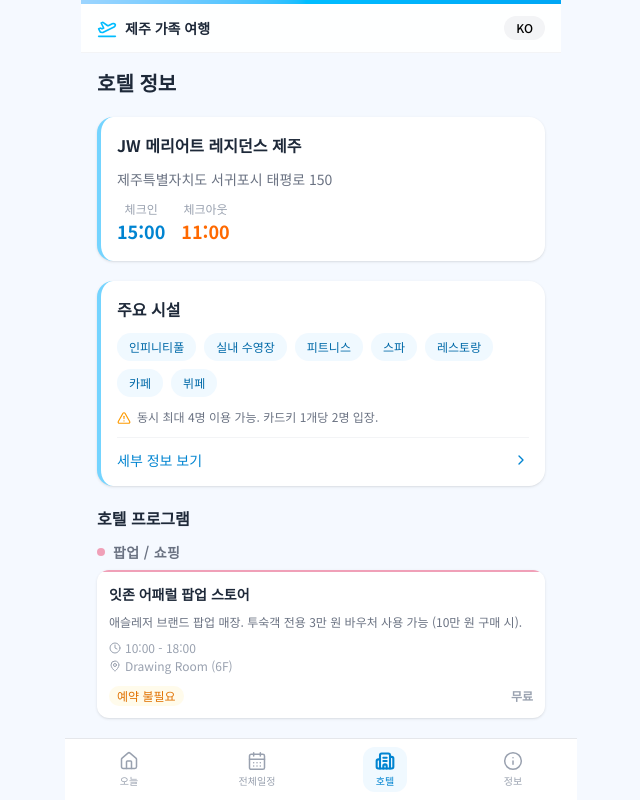
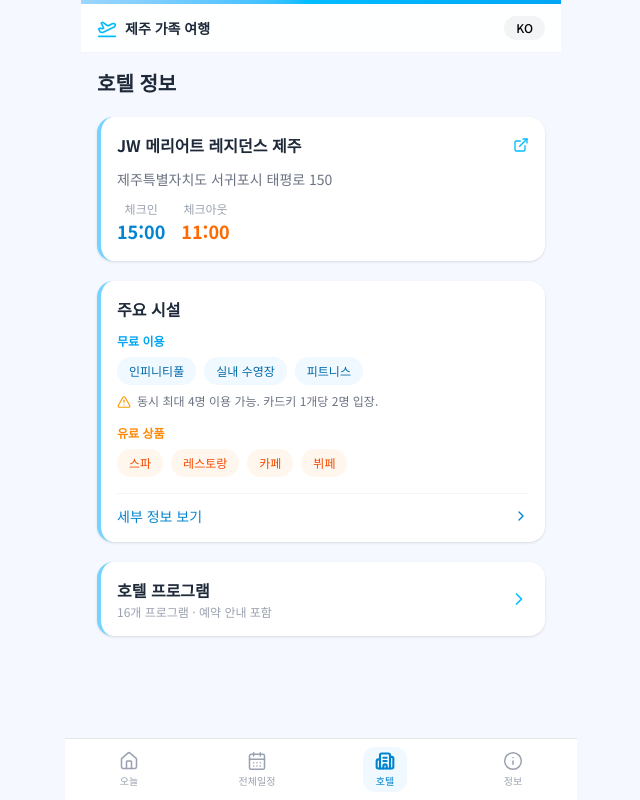
Before and after one commit to yglee8048/jeju-family-trip, a Next.js app: page /hotel in a window 1280 px wide. Shown: the top 800 px of the page, without its empty margins (319-959 px from the left). Built offline with nearby package versions, Linux system fonts and the light colour scheme.

Commit message:
feat: 스케쥴 일부 변경, 호텔 변경

```diff
--- a/app/hotel/page.tsx
+++ b/app/hotel/page.tsx
@@ -1,27 +1,12 @@
 'use client';
-import { Clock, MapPin, User, ExternalLink, AlertTriangle, ChevronRight } from 'lucide-react';
+import { ExternalLink, AlertTriangle, ChevronRight } from 'lucide-react';
 import Link from 'next/link';
 import { useApp } from '../../src/context/AppContext';
-import { hotelInfo, hotelPrograms } from '../../src/data/hotel';
+import { hotelInfo } from '../../src/data/hotel';
 import { t } from '../../src/i18n';
-
-const categoryColors = {
-  popup: 'bg-[#f0a0b8]',
-  morning: 'bg-sky-300',
-  afternoon: 'bg-[#5ec4b1]',
-  evening: 'bg-[#9b8fe8]',
-};
 
 export default function HotelPage() {
   const { lang } = useApp();
-
-  const categories = ['popup', 'morning', 'afternoon', 'evening'] as const;
-  const categoryLabels = {
-    popup: t(lang, 'hotel.popup'),
-    morning: t(lang, 'hotel.morning'),
-    afternoon: t(lang, 'hotel.afternoon'),
-    evening: t(lang, 'hotel.evening'),
-  };
 
   return (
     <div className="px-4 pt-4 pb-6 space-y-5 animate-fade-in">
@@ -29,7 +14,17 @@
 
       {/* Basic Info */}
       <div className="bg-white rounded-2xl p-4 shadow-sm border-l-4 border-sky-300 space-y-3">
-        <h2 className="font-bold text-gray-800">{hotelInfo.name[lang]}</h2>
+        <div className="flex items-center justify-between">
+          <h2 className="font-bold text-gray-800">{hotelInfo.name[lang]}</h2>
+          <a
+            href="https://jwmarriottresidencejeju.co.kr/complex-information/facility-information/"
+            target="_blank"
+            rel="noopener noreferrer"
+            className="text-sky-400 hover:text-sky-600 transition-colors"
+          >
+            <ExternalLink className="w-4 h-4" />
+          </a>
+        </div>
         <p className="text-sm text-gray-500">{hotelInfo.address[lang]}</p>
         <div className="flex gap-4">
           <div className="text-center">
@@ -46,18 +41,36 @@
       {/* Facilities */}
       <div className="bg-white rounded-2xl p-4 shadow-sm border-l-4 border-sky-300">
         <h2 className="font-bold text-gray-800 mb-3">{t(lang, 'hotel.facilities')}</h2>
-        <div className="flex flex-wrap gap-2">
-          {hotelInfo.facilities.map((f, i) => (
+
+        {/* 무료 */}
+        <p className="text-xs font-semibold text-sky-500 mb-2">
+          {lang === 'ko' ? '무료 이용' : '無料利用'}
+        </p>
+        <div className="flex flex-wrap gap-2 mb-1">
+          {hotelInfo.facilities.filter(f => !f.paid).map((f, i) => (
             <span key={i} className="bg-sky-50 text-sky-700 text-xs font-medium px-3 py-1.5 rounded-full">
               {f[lang]}
             </span>
           ))}
         </div>
-        <div className="flex items-start gap-1.5 text-xs text-gray-500 mt-3">
+        <div className="flex items-start gap-1.5 text-xs text-gray-500 mt-2 mb-4">
           <AlertTriangle className="w-3.5 h-3.5 text-amber-500 flex-shrink-0 mt-0.5" />
           <span>{hotelInfo.poolRule[lang]}</span>
         </div>
-        <div className="border-t border-gray-100 mt-3 pt-3">
+
+        {/* 유료 */}
+        <p className="text-xs font-semibold text-orange-400 mb-2">
+          {lang === 'ko' ? '유료 상품' : '有料サービス'}
+        </p>
+        <div className="flex flex-wrap gap-2 mb-4">
+          {hotelInfo.facilities.filter(f => f.paid).map((f, i) => (
+            <span key={i} className="bg-orange-50 text-orange-600 text-xs font-medium px-3 py-1.5 rounded-full">
+              {f[lang]}
+            </span>
+          ))}
+        </div>
+
+        <div className="border-t border-gray-100 pt-3">
           <Link href="/hotel/detail" className="flex items-center justify-between text-sm text-sky-600 font-medium">
             <span>{lang === 'ko' ? '세부 정보 보기' : '詳細情報を見る'}</span>
             <ChevronRight className="w-4 h-4" />
@@ -65,82 +78,18 @@
         </div>
       </div>
 
-      {/* Programs */}
-      <div>
-        <h2 className="text-base font-bold text-gray-800 mb-3">{t(lang, 'hotel.programs')}</h2>
-        {categories.map(cat => {
-          const programs = hotelPrograms.filter(p => p.category === cat);
-          if (programs.length === 0) return null;
-          return (
-            <div key={cat} className="mb-5">
-              <div className="flex items-center gap-2 mb-2">
-                <span className={`w-2 h-2 rounded-full ${categoryColors[cat]}`} />
-                <h3 className="text-sm font-semibold text-gray-500 uppercase tracking-wide">{categoryLabels[cat]}</h3>
-              </div>
-              <div className="space-y-2">
-                {programs.map(p => (
-                  <div key={p.id} className="bg-white rounded-xl overflow-hidden shadow-sm transition-shadow hover:shadow-md">
-                    <div className={`h-0.5 ${categoryColors[cat]}`} />
-                    <div className="p-3 space-y-2">
-                      {/* Name row */}
-                      <div className="text-sm font-semibold text-gray-800">{p.name[lang]}</div>
-
-                      {/* Description */}
-                      <div className="text-xs text-gray-500 leading-relaxed">{p.desc[lang]}</div>
-
-                      {/* Time / location / age */}
-                      <div className="text-xs text-gray-400 space-y-0.5">
-                        <div className="flex items-center gap-1">
-                          <Clock className="w-3 h-3 flex-shrink-0" />
-                          <span>{p.time}</span>
-                          {p.days && <span className="text-gray-400">({p.days})</span>}
-                        </div>
-                        <div className="flex items-center gap-1">
-                          <MapPin className="w-3 h-3 flex-shrink-0" />
-                          <span>{p.location[lang]}</span>
-                        </div>
-                        {p.minAge && (
-                          <div className="flex items-center gap-1">
-                            <User className="w-3 h-3 flex-shrink-0" />
-                            <span>{p.minAge}</span>
-                          </div>
-                        )}
-                      </div>
-
-                      {/* Reservation / price row */}
-                      <div className="flex items-center justify-between pt-1">
-                        {p.noReservation ? (
-                          <span className="text-xs font-medium text-amber-600 bg-amber-50 px-2 py-0.5 rounded-full">
-                            {t(lang, 'hotel.walkIn')}
-                          </span>
-                        ) : p.url ? (
-                          <a
-                            href={p.url}
-                            target="_blank"
-                            rel="noopener noreferrer"
-                            className="flex items-center gap-1 text-xs font-medium text-blue-500"
-                          >
-                            {t(lang, 'hotel.reserve')}
-                            <ExternalLink className="w-3 h-3" />
-                          </a>
-                        ) : <span />}
-
-                        {p.price ? (
-                          <span className="text-xs font-semibold text-sky-600">
-                            {p.price.toLocaleString()}{t(lang, 'hotel.won')}
-                          </span>
-                        ) : (
-                          <span className="text-xs font-semibold text-gray-400">{t(lang, 'hotel.free')}</span>
-                        )}
-                      </div>
-                    </div>
-                  </div>
-                ))}
-              </div>
-            </div>
-          );
-        })}
-      </div>
+      {/* Programs entry */}
+      <Link href="/hotel/programs" className="block bg-white rounded-2xl p-4 shadow-sm border-l-4 border-sky-300">
+        <div className="flex items-center justify-between">
+          <div>
+            <h2 className="font-bold text-gray-800">{t(lang, 'hotel.programs')}</h2>
+            <p className="text-xs text-gray-400 mt-0.5">
+              {lang === 'ko' ? '16개 프로그램 · 예약 안내 포함' : '16プログラム · 予約案内あり'}
+            </p>
+          </div>
+          <ChevronRight className="w-5 h-5 text-sky-400 flex-shrink-0" />
+        </div>
+      </Link>
     </div>
   );
 }
--- /dev/null
+++ b/app/hotel/programs/page.tsx
@@ -0,0 +1,103 @@
+'use client';
+import { Clock, MapPin, User, ExternalLink, ChevronLeft } from 'lucide-react';
+import Link from 'next/link';
+import { useApp } from '../../../src/context/AppContext';
+import { hotelPrograms } from '../../../src/data/hotel';
+import { t } from '../../../src/i18n';
+
+const categoryColors = {
+  popup: 'bg-[#f0a0b8]',
+  morning: 'bg-sky-300',
+  afternoon: 'bg-[#5ec4b1]',
+  evening: 'bg-[#9b8fe8]',
+};
+
+export default function HotelProgramsPage() {
+  const { lang } = useApp();
+
+  const categories = ['popup', 'morning', 'afternoon', 'evening'] as const;
+  const categoryLabels = {
+    popup: t(lang, 'hotel.popup'),
+    morning: t(lang, 'hotel.morning'),
+    afternoon: t(lang, 'hotel.afternoon'),
+    evening: t(lang, 'hotel.evening'),
+  };
+
+  return (
+    <div className="px-4 pt-4 pb-8 space-y-4 animate-fade-in">
+      {/* Header */}
+      <div className="flex items-center gap-2 mb-2">
+        <Link href="/hotel" className="flex items-center gap-1 text-sm text-sky-600 font-medium">
+          <ChevronLeft className="w-4 h-4" />
+          {lang === 'ko' ? '호텔 정보' : 'ホテル情報'}
+        </Link>
+      </div>
+      <h1 className="text-xl font-bold text-gray-800">{t(lang, 'hotel.programs')}</h1>
+
+      {categories.map(cat => {
+        const programs = hotelPrograms.filter(p => p.category === cat);
+        if (programs.length === 0) return null;
+        return (
+          <div key={cat} className="mb-1">
+            <div className="flex items-center gap-2 mb-2">
+              <span className={`w-2 h-2 rounded-full ${categoryColors[cat]}`} />
+              <h3 className="text-sm font-semibold text-gray-500 uppercase tracking-wide">{categoryLabels[cat]}</h3>
+            </div>
+            <div className="space-y-2">
+              {programs.map(p => (
+                <div key={p.id} className="bg-white rounded-xl overflow-hidden shadow-sm transition-shadow hover:shadow-md">
+                  <div className={`h-0.5 ${categoryColors[cat]}`} />
+                  <div className="p-3 space-y-2">
+                    <div className="text-sm font-semibold text-gray-800">{p.name[lang]}</div>
+                    <div className="text-xs text-gray-500 leading-relaxed">{p.desc[lang]}</div>
+                    <div className="text-xs text-gray-400 space-y-0.5">
+                      <div className="flex items-center gap-1">
+                        <Clock className="w-3 h-3 flex-shrink-0" />
+                        <span>{p.time}</span>
+                        {p.days && <span className="text-gray-400">({p.days})</span>}
+                      </div>
+                      <div className="flex items-center gap-1">
+                        <MapPin className="w-3 h-3 flex-shrink-0" />
+                        <span>{p.location[lang]}</span>
+                      </div>
+                      {p.minAge && (
+                        <div className="flex items-center gap-1">
+                          <User className="w-3 h-3 flex-shrink-0" />
+                          <span>{p.minAge}</span>
+                        </div>
+                      )}
+                    </div>
+                    <div className="flex items-center justify-between pt-1">
+                      {p.noReservation ? (
+                        <span className="text-xs font-medium text-amber-600 bg-amber-50 px-2 py-0.5 rounded-full">
+                          {t(lang, 'hotel.walkIn')}
+                        </span>
+                      ) : p.url ? (
+                        <a
+                          href={p.url}
+                          target="_blank"
+                          rel="noopener noreferrer"
+                          className="flex items-center gap-1 text-xs font-medium text-blue-500"
+                        >
+                          {t(lang, 'hotel.reserve')}
+                          <ExternalLink className="w-3 h-3" />
+                        </a>
+                      ) : <span />}
+                      {p.price ? (
+                        <span className="text-xs font-semibold text-sky-600">
+                          {p.price.toLocaleString()}{t(lang, 'hotel.won')}
+                        </span>
+                      ) : (
+                        <span className="text-xs font-semibold text-gray-400">{t(lang, 'hotel.free')}</span>
+                      )}
+                    </div>
+                  </div>
+                </div>
+              ))}
+            </div>
+          </div>
+        );
+      })}
+    </div>
+  );
+}
--- a/src/data/checklist.ts
+++ b/src/data/checklist.ts
@@ -18,9 +18,7 @@
       { ko: '여권 / 신분증 확인', ja: 'パスポート / 身分証確認' },
       { ko: '수영복 챙기기', ja: '水着を持参' },
       { ko: '선크림 준비', ja: '日焼け止め準備' },
-      { ko: '카메라 / 충전기', ja: 'カメラ / 充電器' },
       { ko: '가벼운 겉옷 (제주 바람)', ja: '薄手の上着（済州の風）' },
-      { ko: '아기 기저귀 및 분유', ja: 'おむつとミルク', groups: ['sister_family'] },
     ],
   },
   {
--- a/src/data/hotel.ts
+++ b/src/data/hotel.ts
@@ -4,13 +4,13 @@
   checkIn: '15:00',
   checkOut: '11:00',
   facilities: [
-    { ko: '인피니티풀', ja: 'インフィニティプール' },
-    { ko: '실내 수영장', ja: '室内プール' },
-    { ko: '피트니스', ja: 'フィットネス' },
-    { ko: '스파', ja: 'スパ' },
-    { ko: '레스토랑', ja: 'レストラン' },
-    { ko: '카페', ja: 'カフェ' },
-    { ko: '뷔페', ja: 'ビュッフェ' },
+    { ko: '인피니티풀', ja: 'インフィニティプール', paid: false },
+    { ko: '실내 수영장', ja: '室内プール', paid: false },
+    { ko: '피트니스', ja: 'フィットネス', paid: false },
+    { ko: '스파', ja: 'スパ', paid: true },
+    { ko: '레스토랑', ja: 'レストラン', paid: true },
+    { ko: '카페', ja: 'カフェ', paid: true },
+    { ko: '뷔페', ja: 'ビュッフェ', paid: true },
   ],
   poolRule: { ko: '동시 최대 4명 이용 가능. 카드키 1개당 2명 입장.', ja: '同時最大4名まで利用可。カードキー1枚で2名入場。' },
 };
```
Also changed, not shown: content/schedule/day3.md (+6 -24 lines), content/schedule/day4.md (+4 -13 lines), src/data/schedule.ts (+6 -3 lines), 1 other file (tests, documents, lock files or other folders).
